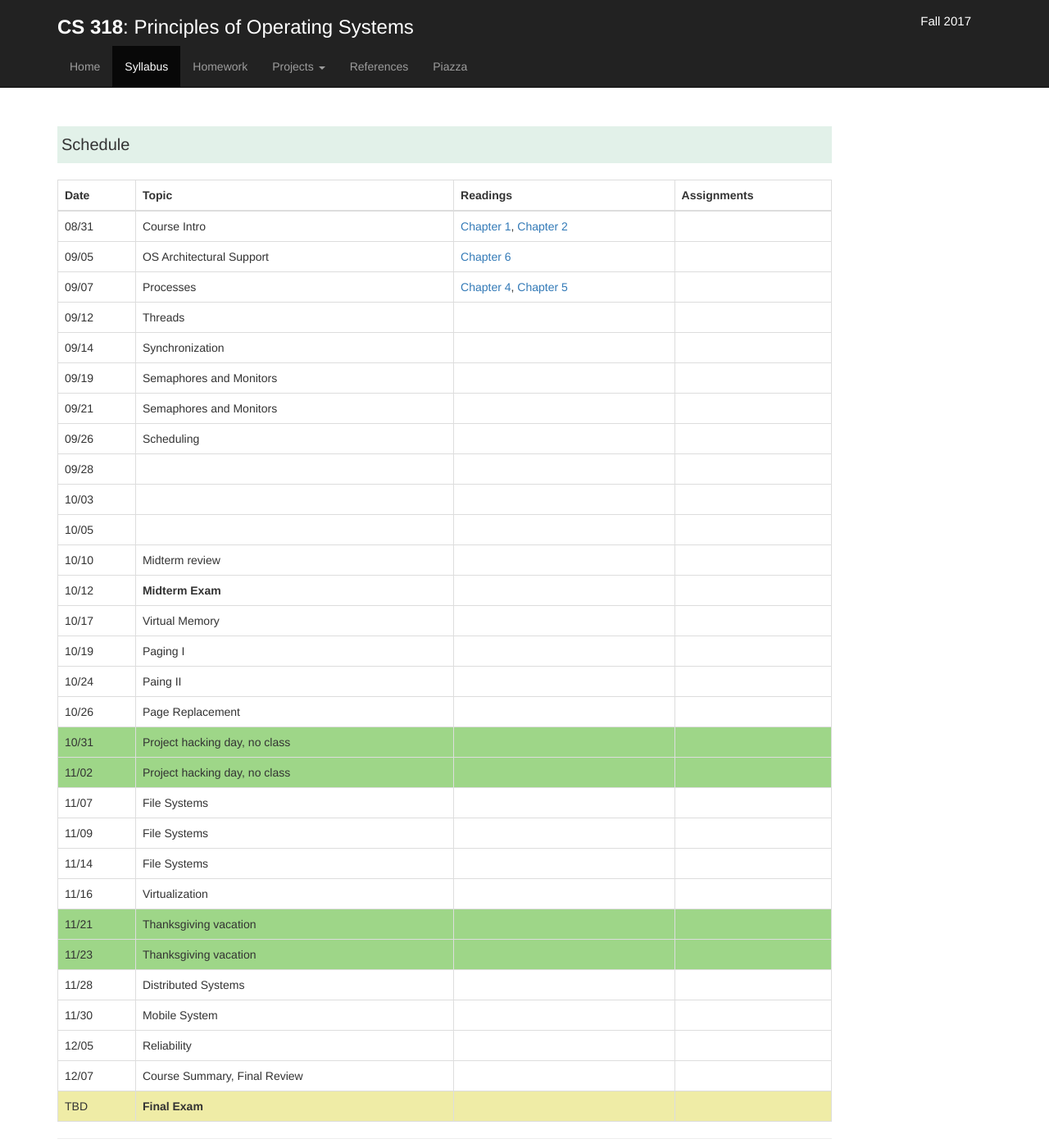
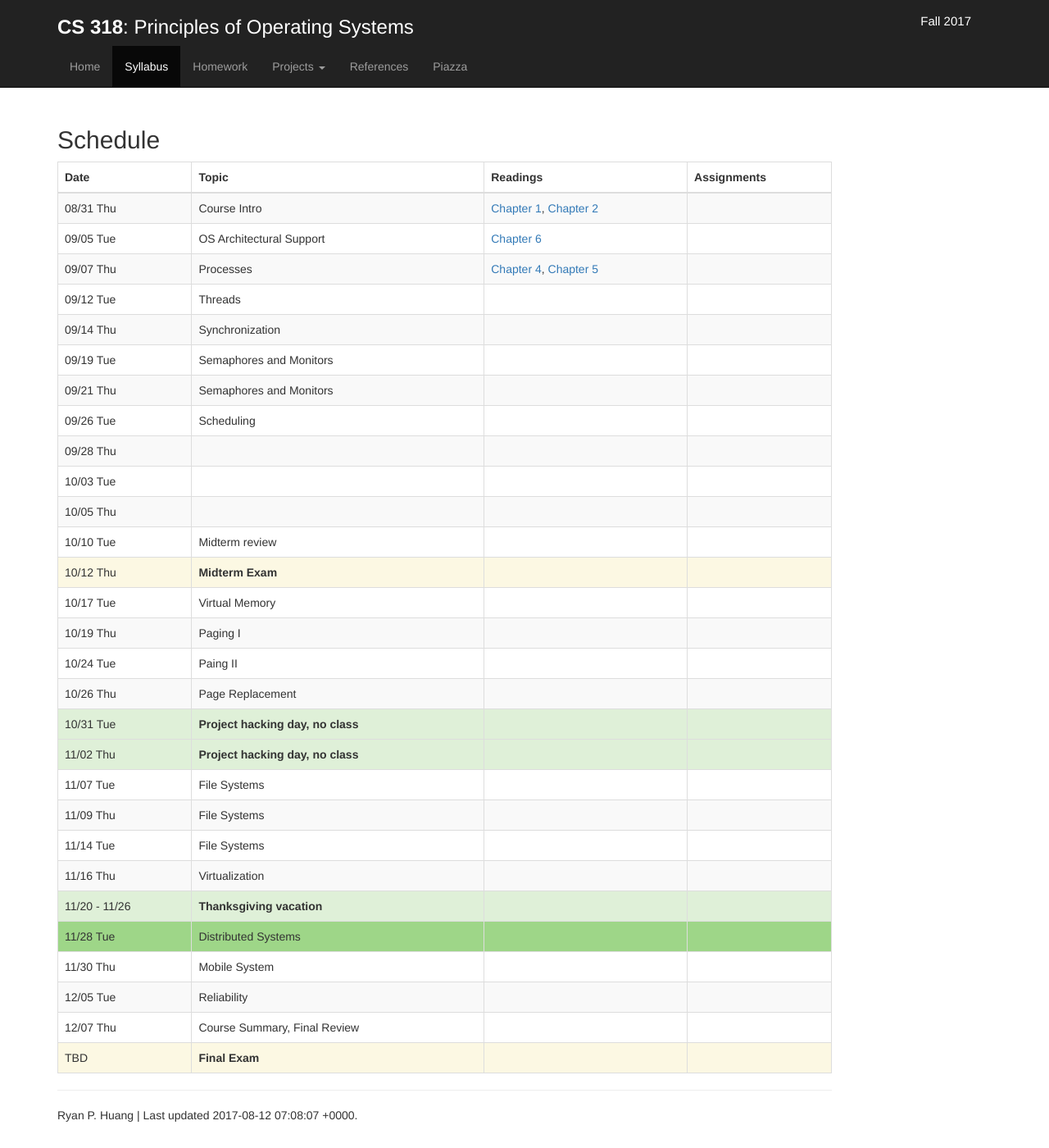
Before and after one commit to flyshark/jhu-cs318.github.io, a Jekyll site: the page built from syllabus.md, in a window 1280 px wide and 1400 px high. Shown: the whole window at 82% size. Built offline with Jekyll 4.4.1, drawn with Linux system fonts in a browser that asks for light colours; our own code applies the rules of GitHub Pages for plain Markdown files.

Commit message:
use table directly

```diff
--- a/syllabus.md
+++ b/syllabus.md
@@ -2,39 +2,191 @@
 layout: default
 ---
 
-#### Schedule
-{: .sec-header}
+## Schedule
 
-| Date    | Topic                         | Readings                    |   Assignments  |
-|---------|-------------------------------|-----------------------------|----------------|
-| 08/31   | Course Intro                  | [Chapter 1](http://pages.cs.wisc.edu/~remzi/OSTEP/dialogue-threeeasy.pdf), [Chapter 2](http://pages.cs.wisc.edu/~remzi/OSTEP/intro.pdf) |                |
-| 09/05   | OS Architectural Support      | [Chapter 6](http://pages.cs.wisc.edu/~remzi/OSTEP/cpu-mechanisms.pdf) |                |
-| 09/07   | Processes                     | [Chapter 4](), [Chapter 5]()        |                |
-| 09/12   | Threads                       |                                     |                |
-| 09/14   | Synchronization               |                                     |                |
-| 09/19   | Semaphores and Monitors       |                                     |                |
-| 09/21   | Semaphores and Monitors       |                                     |                |
-| 09/26   | Scheduling                    |                                     |                |
-| 09/28   |                               |                                     |                |
-| 10/03   |                               |                                     |                |
-| 10/05   |                               |                                     |                |
-| 10/10   | Midterm review                |                                     |                |
-| 10/12   | **Midterm Exam**              |                                     |                |
-| 10/17   | Virtual Memory                |                                     |                |
-| 10/19   | Paging I                      |                                     |                |
-| 10/24   | Paing II                      |                                     |                |
-| 10/26   | Page Replacement              |                                     |                |
-| 10/31   | Project hacking day, no class |                                     |                |
-| 11/02   | Project hacking day, no class |                                     |                |
-| 11/07   | File Systems                  |                                     |                |
-| 11/09   | File Systems                  |                                     |                |
-| 11/14   | File Systems                  |                                     |                |
-| 11/16   | Virtualization                |                                     |                |
-| 11/21   | Thanksgiving vacation         |                                     |                |
-| 11/23   | Thanksgiving vacation         |                                     |                |
-| 11/28   | Distributed Systems           |                                     |                |
-| 11/30   | Mobile System                 |                                     |                |
-| 12/05   | Reliability                   |                                     |                |
-| 12/07   | Course Summary, Final Review |                                     |                |
-| TBD     | **Final Exam**                |                                     |                |
-{: .table .table-bordered #schedule-table}
+<table class="table table-bordered table-striped table-hover" id="schedule-table">
+  <thead>
+    <tr>
+      <th>Date</th>
+      <th>Topic</th>
+      <th>Readings</th>
+      <th>Assignments</th>
+    </tr>
+  </thead>
+  <tbody>
+    <tr>
+      <td>08/31 Thu</td>
+      <td>Course Intro</td>
+      <td><a href="http://pages.cs.wisc.edu/~remzi/OSTEP/dialogue-threeeasy.pdf">Chapter 1</a>, <a href="http://pages.cs.wisc.edu/~remzi/OSTEP/intro.pdf">Chapter 2</a></td>
+      <td> </td>
+    </tr>
+    <tr>
+      <td>09/05 Tue</td>
+      <td>OS Architectural Support</td>
+      <td><a href="http://pages.cs.wisc.edu/~remzi/OSTEP/cpu-mechanisms.pdf">Chapter 6</a></td>
+      <td> </td>
+    </tr>
+    <tr>
+      <td>09/07 Thu</td>
+      <td>Processes</td>
+      <td><a href="">Chapter 4</a>, <a href="">Chapter 5</a></td>
+      <td> </td>
+    </tr>
+    <tr>
+      <td>09/12 Tue</td>
+      <td>Threads</td>
+      <td> </td>
+      <td> </td>
+    </tr>
+    <tr>
+      <td>09/14 Thu</td>
+      <td>Synchronization</td>
+      <td> </td>
+      <td> </td>
+    </tr>
+    <tr>
+      <td>09/19 Tue</td>
+      <td>Semaphores and Monitors</td>
+      <td> </td>
+      <td> </td>
+    </tr>
+    <tr>
+      <td>09/21 Thu</td>
+      <td>Semaphores and Monitors</td>
+      <td> </td>
+      <td> </td>
+    </tr>
+    <tr>
+      <td>09/26 Tue</td>
+      <td>Scheduling</td>
+      <td> </td>
+      <td> </td>
+    </tr>
+    <tr>
+      <td>09/28 Thu</td>
+      <td> </td>
+      <td> </td>
+      <td> </td>
+    </tr>
+    <tr>
+      <td>10/03 Tue</td>
+      <td> </td>
+      <td> </td>
+      <td> </td>
+    </tr>
+    <tr>
+      <td>10/05 Thu</td>
+      <td> </td>
+      <td> </td>
+      <td> </td>
+    </tr>
+    <tr>
+      <td>10/10 Tue</td>
+      <td>Midterm review</td>
+      <td> </td>
+      <td> </td>
+    </tr>
+    <tr class="warning">
+      <td>10/12 Thu</td>
+      <td><strong>Midterm Exam</strong></td>
+      <td> </td>
+      <td> </td>
+    </tr>
+    <tr>
+      <td>10/17 Tue</td>
+      <td>Virtual Memory</td>
+      <td> </td>
+      <td> </td>
+    </tr>
+    <tr>
+      <td>10/19 Thu</td>
+      <td>Paging I</td>
+      <td> </td>
+      <td> </td>
+    </tr>
+    <tr>
+      <td>10/24 Tue</td>
+      <td>Paing II</td>
+      <td> </td>
+      <td> </td>
+    </tr>
+    <tr>
+      <td>10/26 Thu</td>
+      <td>Page Replacement</td>
+      <td> </td>
+      <td> </td>
+    </tr>
+    <tr class="success">
+      <td>10/31 Tue</td>
+      <td><b>Project hacking day, no class</b></td>
+      <td> </td>
+      <td> </td>
+    </tr>
+    <tr class="success">
+      <td>11/02 Thu</td>
+      <td><b>Project hacking day, no class</b></td>
+      <td> </td>
+      <td> </td>
+    </tr>
+    <tr>
+      <td>11/07 Tue</td>
+      <td>File Systems</td>
+      <td> </td>
+      <td> </td>
+    </tr>
+    <tr>
+      <td>11/09 Thu</td>
+      <td>File Systems</td>
+      <td> </td>
+      <td> </td>
+    </tr>
+    <tr>
+      <td>11/14 Tue</td>
+      <td>File Systems</td>
+      <td> </td>
+      <td> </td>
+    </tr>
+    <tr>
+      <td>11/16 Thu</td>
+      <td>Virtualization</td>
+      <td> </td>
+      <td> </td>
+    </tr>
+    <tr class="success">
+      <td>11/20 - 11/26</td>
+      <td><b>Thanksgiving vacation</b></td>
+      <td></td>
+      <td></td>
+    </tr>
+    <tr>
+      <td>11/28 Tue</td>
+      <td>Distributed Systems</td>
+      <td> </td>
+      <td> </td>
+    </tr>
+    <tr>
+      <td>11/30 Thu</td>
+      <td>Mobile System</td>
+      <td> </td>
+      <td> </td>
+    </tr>
+    <tr>
+      <td>12/05 Tue</td>
+      <td>Reliability</td>
+      <td> </td>
+      <td> </td>
+    </tr>
+    <tr>
+      <td>12/07 Thu</td>
+      <td>Course Summary, Final Review</td>
+      <td> </td>
+      <td> </td>
+    </tr>
+    <tr class="warning">
+      <td>TBD</td>
+      <td><b>Final Exam</b></td>
+      <td> </td>
+      <td> </td>
+    </tr>
+  </tbody>
+</table>
```
